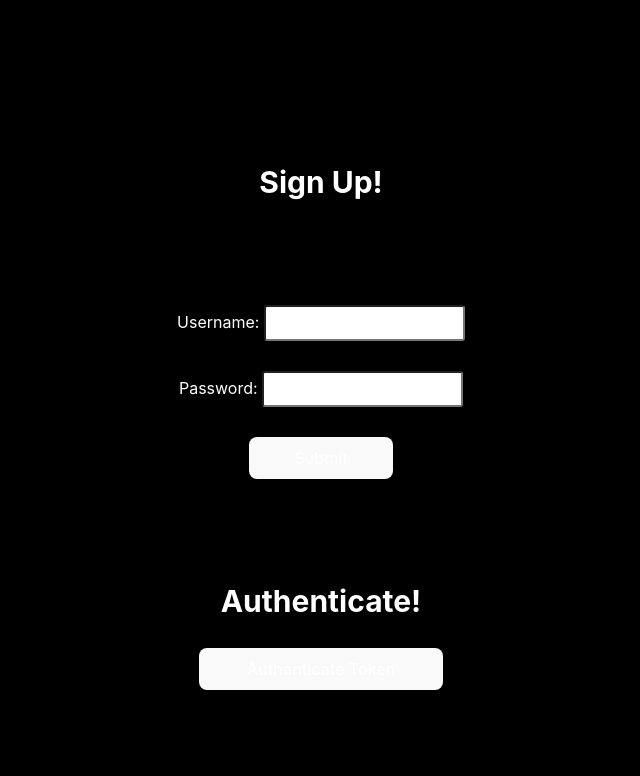
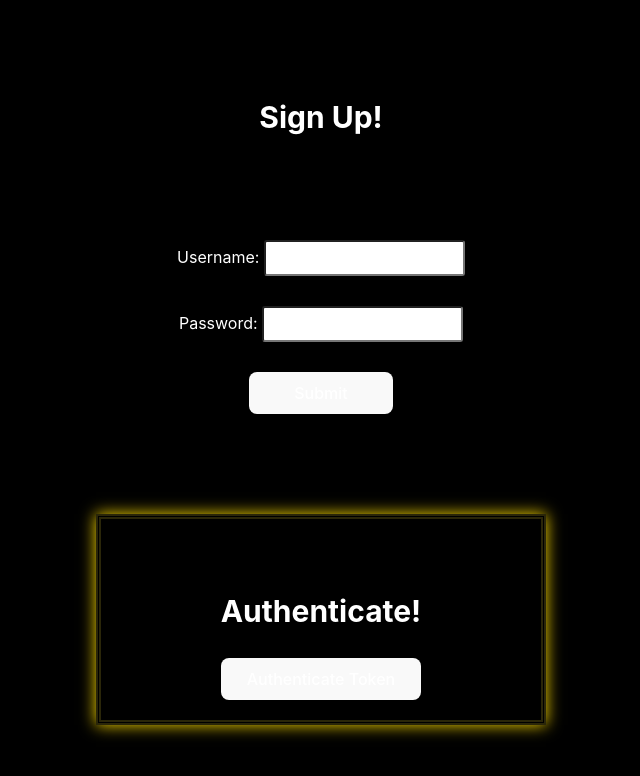
Before and after one commit to Yas3jb/React-Form, a React (Vite) app: page / in a window 1280 px wide. Shown: the top 776 px of the page, without its empty margins (319-959 px from the left). Built offline with nearby package versions, Linux system fonts and the light colour scheme.

Commit message:
className Added

```diff
--- a/src/components/Authenitcate.jsx
+++ b/src/components/Authenitcate.jsx
@@ -23,10 +23,10 @@ export default function Authenticate({ token }) {
     }
   }
   return (
-    <div>
+    <div className="auth">
       <h2>Authenticate!</h2>
-      {successMessage && <p>{successMessage}</p>}
-      {error && <p>{error}</p>}
+      {successMessage && <p className="success">{successMessage}</p>}
+      {error && <p className="error">{error}</p>}
       <button onClick={handleClick}>Authenticate Token</button>
     </div>
   );
```
